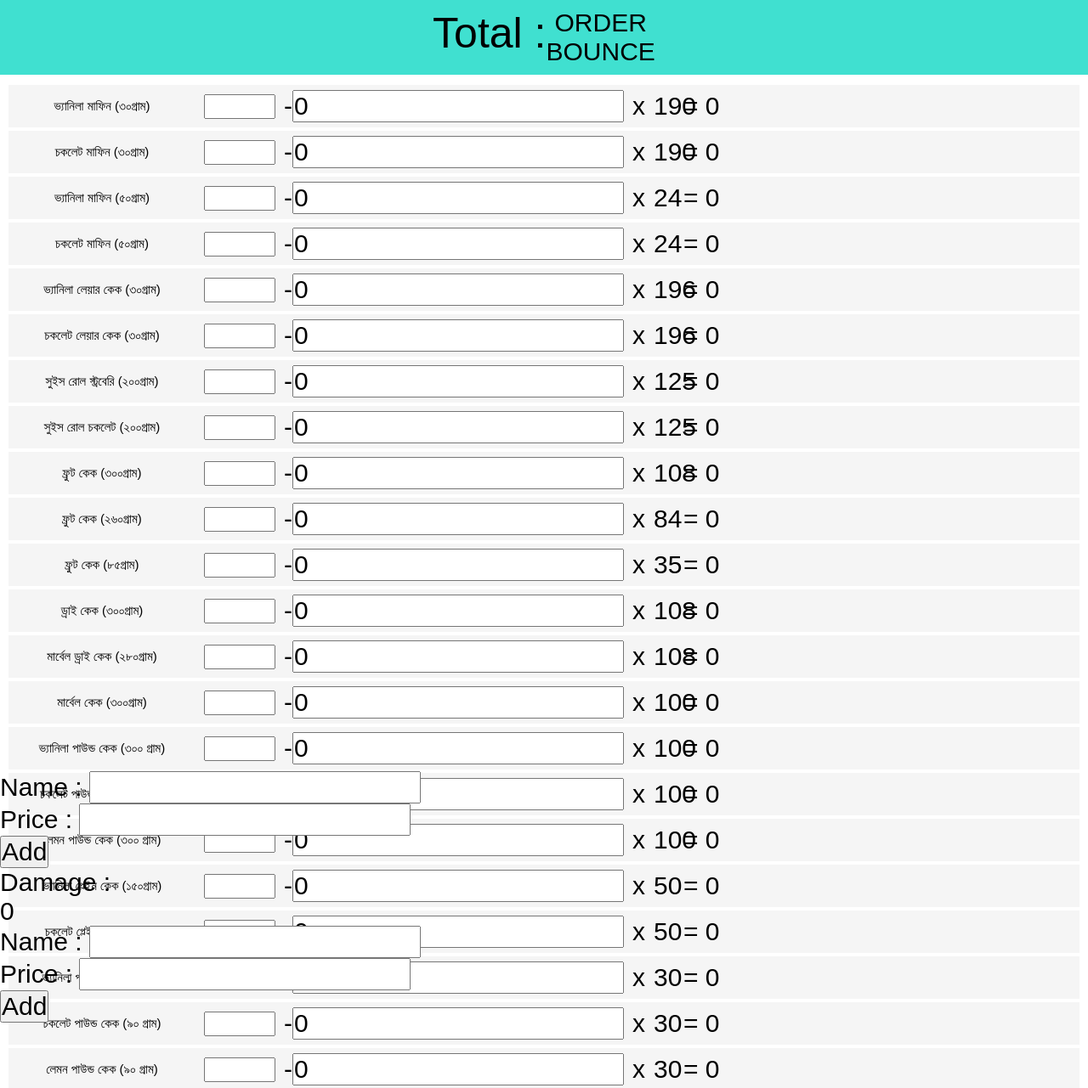
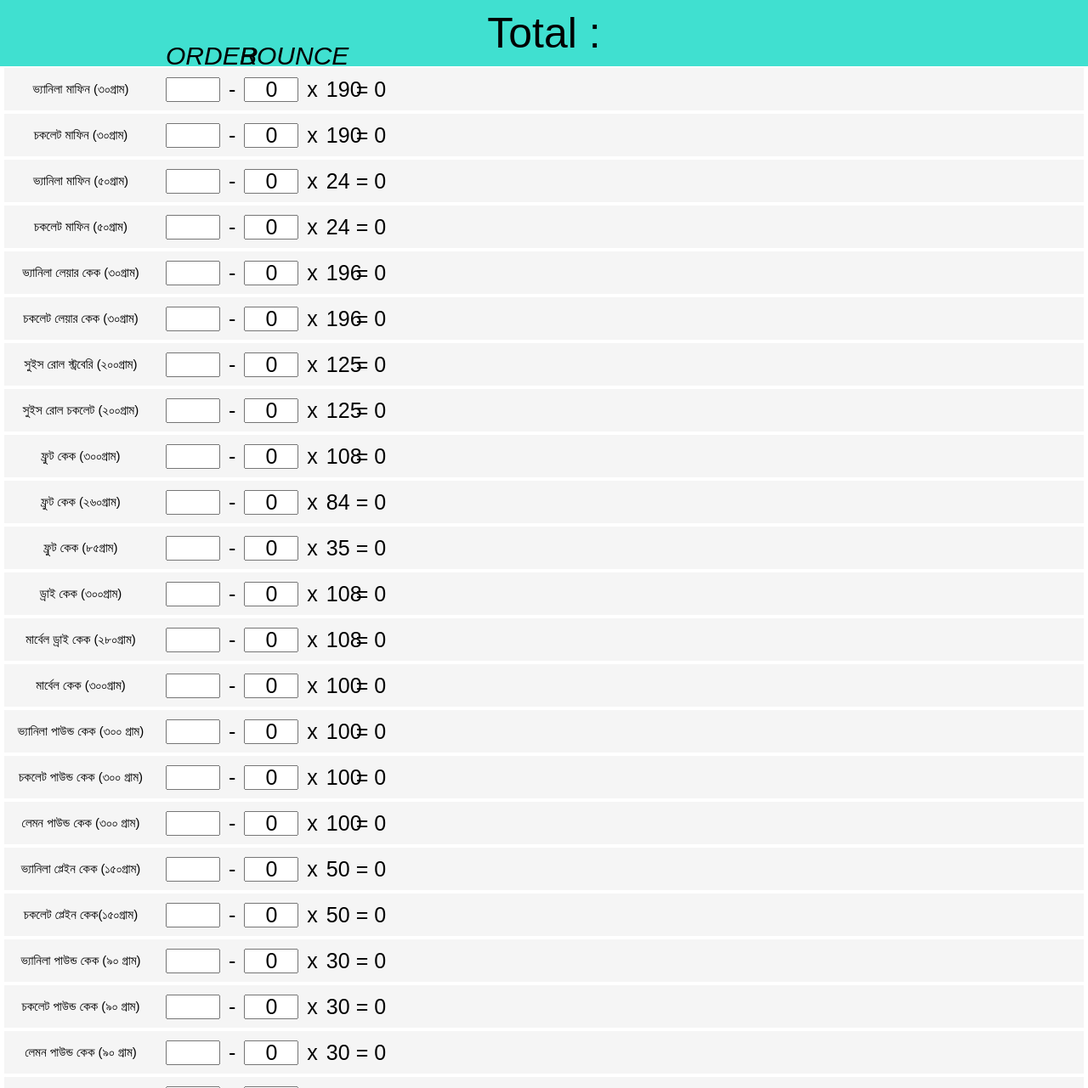
Before and after one commit to Polinkhan/dancake, a plain HTML site: page index.html in a window 1280 px wide. Shown: the top 1281 px of the page at 85% size. Drawn offline with nearby package versions, Linux system fonts and the light colour scheme; a web font is replaced by a local one.

Commit message:
Update style.css

```diff
--- a/style.css
+++ b/style.css
@@ -1,16 +1,56 @@
 * {
   margin: 0;
   padding: 0;
-  font-size: 30px;
+  font-size: 25px;
   font-family: "Dongle", sans-serif;
 }
 
 #container {
-  margin: 10px;
+  margin: 0px 5px;
   display: flex;
   flex-wrap: wrap;
-  height: 100vh;
+  height: 100%;
 }
+.container2 {
+  border: 5px solid turquoise;
+  display: flex;
+  align-items:center;
+  justify-content:start;
+  margin: 10px 20px;
+  height: 100px;
+  background-color: aqua;
+}
+.info label {
+  text-align: center;
+  display: inline-block;
+  min-width: 100px ;
+  height: 25px;
+}
+.info input {
+  width: 200px;
+  font-size: 15px;
+  text-align: center;
+}
+
+.info input::-webkit-inner-spin-button {
+  -webkit-appearance: none;
+}
+.sub{
+  margin-left:30px;
+}
+#submit,#dsubmit{
+  border: none;
+  border-radius: 50%;
+  box-shadow: 0px 0px 5px 5px rgba(0, 0, 0, 0.2);
+  height: 50px;
+  width: 50px;
+  cursor: pointer;
+}
+#submit:hover,#dsubmit:hover{
+  box-shadow: inset 0px 0px 5px 5px rgba(0, 0, 0, 0.2);
+}
+
+
 .box {
   height: 50px;
   background-color: whitesmoke;
@@ -22,18 +62,39 @@
 
 .label {
   font-size: 15px;
-  width: 220px;
+  width: 180px;
   text-align: center;
 }
 
-.input {
+.input,.bounce,.dinput,.dbounce {
   height: 25px;
   margin-left: 10px;
   text-align: center;
-  width: 80px;
+  width: 60px;
 }
 
-.input::-webkit-inner-spin-button {
+.hedding{
+  background-color: aqua;
+  height: 40px;
+}
+
+.item1,.item2{
+  font-size: 30px;
+  position: absolute;
+  bottom: -5px;
+  font-style: italic;
+}
+.item1{
+  left: 195px;
+}
+.item2{
+  left: 282px;
+}
+
+.bounce::-webkit-inner-spin-button,.input::-webkit-inner-spin-button {
+  -webkit-appearance: none;
+}
+.dinput::-webkit-inner-spin-button {
   -webkit-appearance: none;
 }
 .index {
@@ -44,7 +105,7 @@
   margin-left: 10px;
 }
 
-.multiply {
+.multiply,.dmultiply {
   width: 30px;
   margin-left: 10px;
 }
@@ -62,6 +123,23 @@
   top: 0;
   padding: 10px;
 }
-.total{
+.total {
   font-size: 50px;
 }
+
+.add {
+  display: flex;
+  justify-content: center;
+  align-items: center;
+}
+
+.DAMAGE{
+  display: flex;
+  justify-content: center;
+  background-color: turquoise;
+  text-align: center;
+  padding: 10px;
+}
+.damageLabel{
+  font-size: 50px;
+}
```
